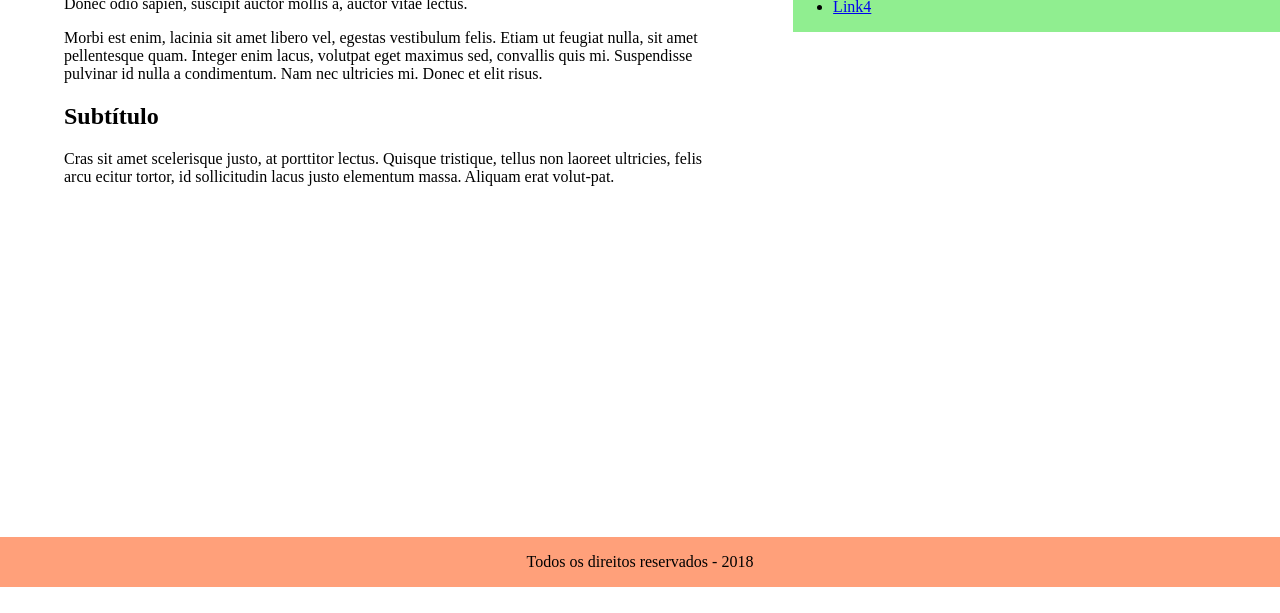
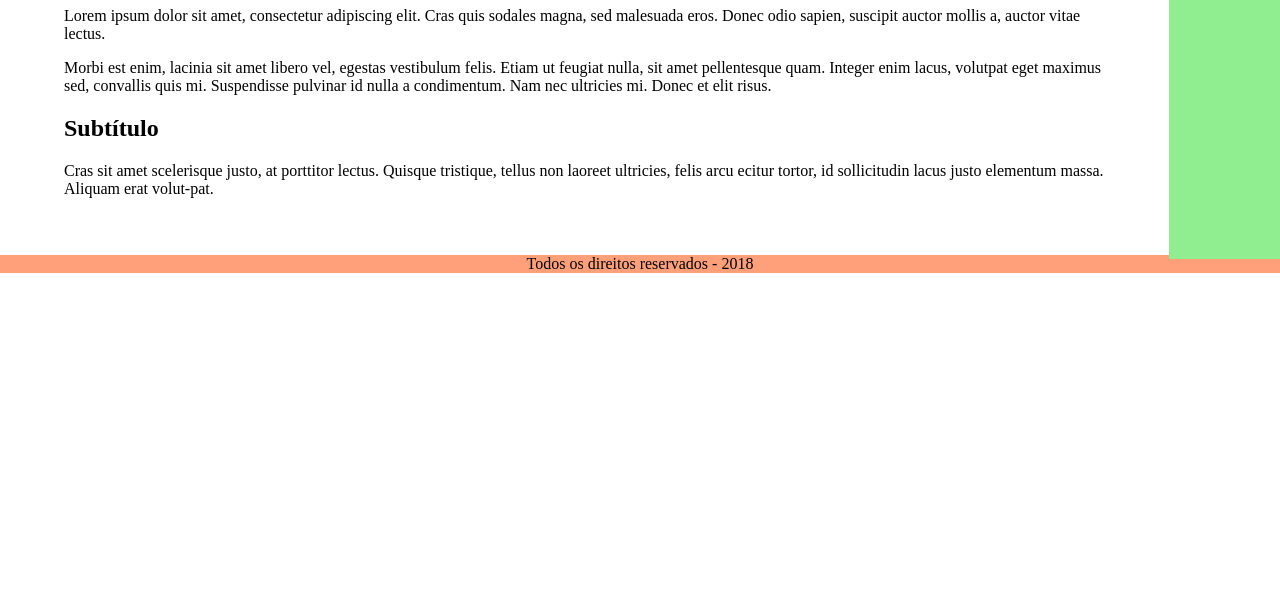
Before and after one commit to jennifermedeiross/prog-web, a plain HTML site: page Pagina01/pagina-1-v5.html in a window 1280 px wide. Shown: the part 187-800 px from the top of the page. Drawn offline with Linux system fonts and the light colour scheme.

Commit message:
ajustes no exercicio 5

```diff
--- a/Pagina01/css.css
+++ b/Pagina01/css.css
@@ -1,7 +1,7 @@
 body {
     margin: 0;
     padding: 0;
-    height: 100vh;
+    /* height: 100vh; */
 }
 
 .principal{
@@ -12,7 +12,7 @@ body {
 }
 
 .titulo-principal {
-    padding-top: 5%;
+    /* padding-top: 5%; */
 }
 
 .navegacao {
@@ -27,7 +27,6 @@ header {
     background: lightblue;
     top: 0;
     width: 100%;
-    position: fixed;
 }
 
 header p {
@@ -37,10 +36,8 @@ header p {
 footer {
     background: lightsalmon;
     bottom: 0;
-    position: fixed;
     width: 100%;
     text-align: center;
-    margin-bottom: 2%;
 }
 
 .items-header {
@@ -51,13 +48,12 @@ footer {
 
 .container{
     display: flex;
-    align-items: start;
+    /* align-items: start; */
     justify-content: space-between;
-    height: 100%;
+    /* height: 100%; */
 }
 
 .category {
-    margin-top: 5%;
     background: lightgreen;
-    width: 100%;
+    height: 100%;
 }
--- a/Pagina01/pagina-1-v5.html
+++ b/Pagina01/pagina-1-v5.html
@@ -9,7 +9,7 @@
         <link rel="stylesheet" href="css.css"/>
     </head>
     <body>
-        <section>
+
         <header>
             <div class="items-header">
                 <p>Nome da empresa</p>
@@ -21,8 +21,8 @@
                 </nav>
             </div>
         </header>
-        </section>
-        <section class="container">
+
+        <div class="container">
             <div class="principal">
                 <h1 class="titulo-principal">Título</h1>
                 <article>
@@ -34,7 +34,8 @@
                     <Aliquam>Cras sit amet scelerisque justo, at porttitor lectus. Quisque tristique, tellus non laoreet ultricies, felis arcu ecitur tortor, id sollicitudin lacus justo elementum massa. Aliquam erat volut-pat.</p>
                 </article>
             </div>
-            <div class="category">
+            <div>
+                <aside class="category">
                     <h2>Categorias</h2>
                     <nav>
                         <ul>
@@ -44,8 +45,9 @@
                             <li><a href="pagina-1-v4.html">Link4</a></li>
                         </ul>
                     </nav>
+                </aside>
             </div>
-        </section>
+        </div>
         <footer>
             <p>Todos os direitos reservados - 2018</p>
         </footer>
```
Lines whose indentation alone changed are shown as unchanged.
